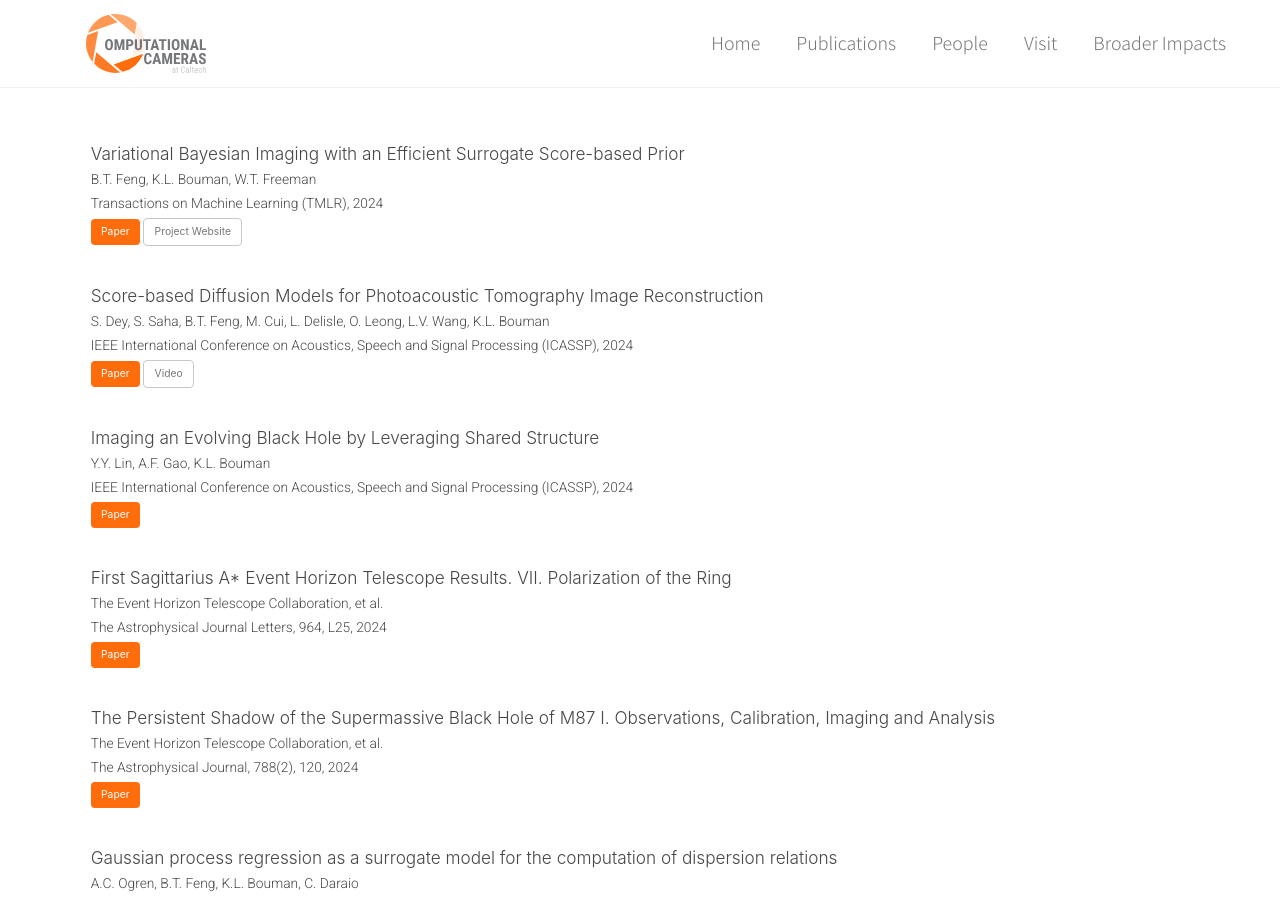
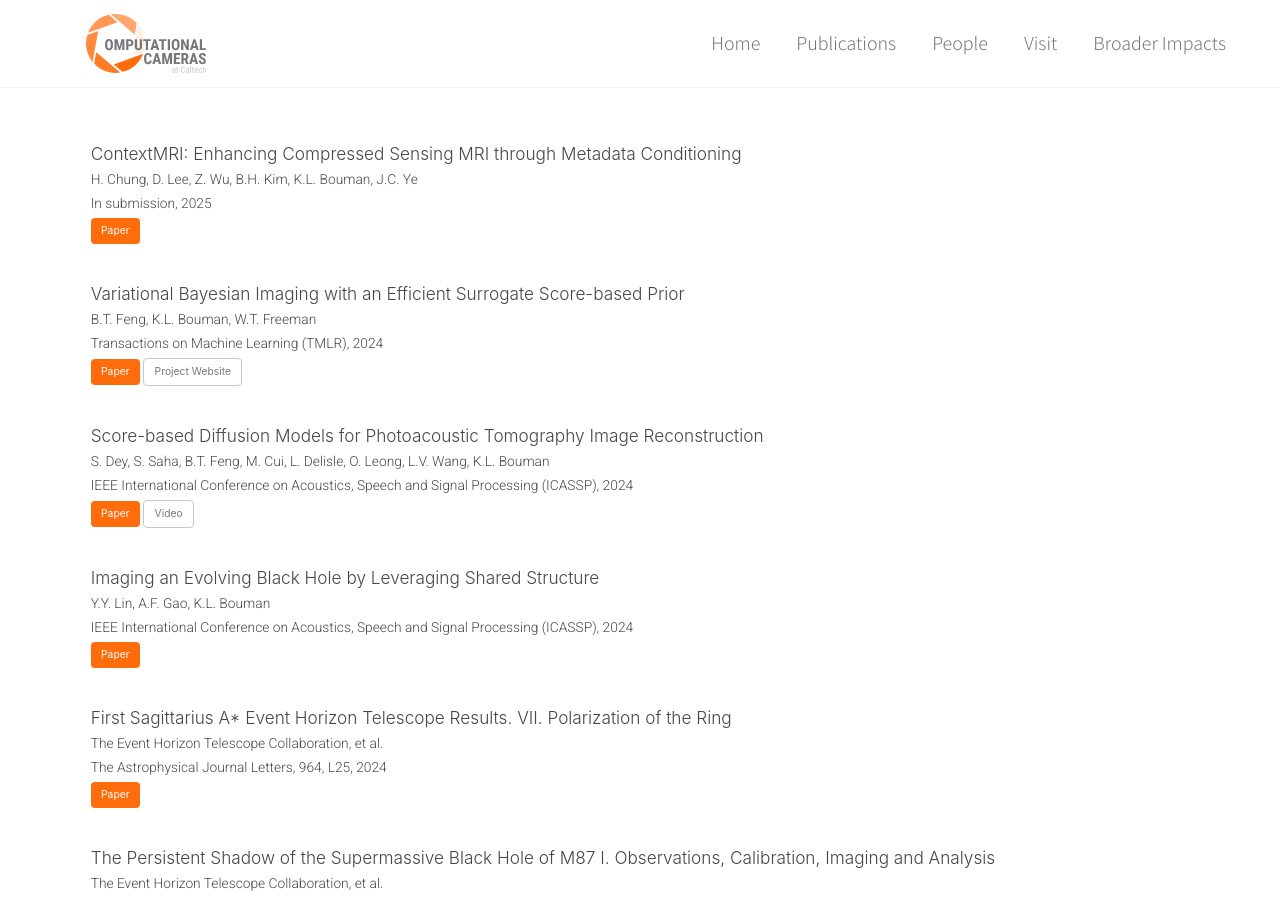
Before and after one commit to boumangroup/boumangroup.github.io, a Jekyll site: the page built from _pages/publications.html, in a window 1280 px wide and 900 px high. Built offline with Jekyll 4.4.1, drawn with Linux system fonts in a browser that asks for light colours; a script that is not in the unit is left out.

Commit message:
add ContextMRI publication

```diff
--- a/_data/publications.yml
+++ b/_data/publications.yml
@@ -53,6 +53,11 @@ highlight:  # publications to be shown on home page
     teaser: publications/polish.png
 
 papers:
+  - title: "ContextMRI: Enhancing Compressed Sensing MRI through Metadata Conditioning"
+    authors: "H. Chung, D. Lee, Z. Wu, B.H. Kim, K.L. Bouman, J.C. Ye"
+    venue: "In submission, 2025"
+    links:
+      - "[Paper](https://arxiv.org/abs/2501.04284){: .btn .btn--orange}"
   - title: "Variational Bayesian Imaging with an Efficient Surrogate Score-based Prior"
     authors: "B.T. Feng, K.L. Bouman, W.T. Freeman"
     venue: "Transactions on Machine Learning (TMLR), 2024"
```
